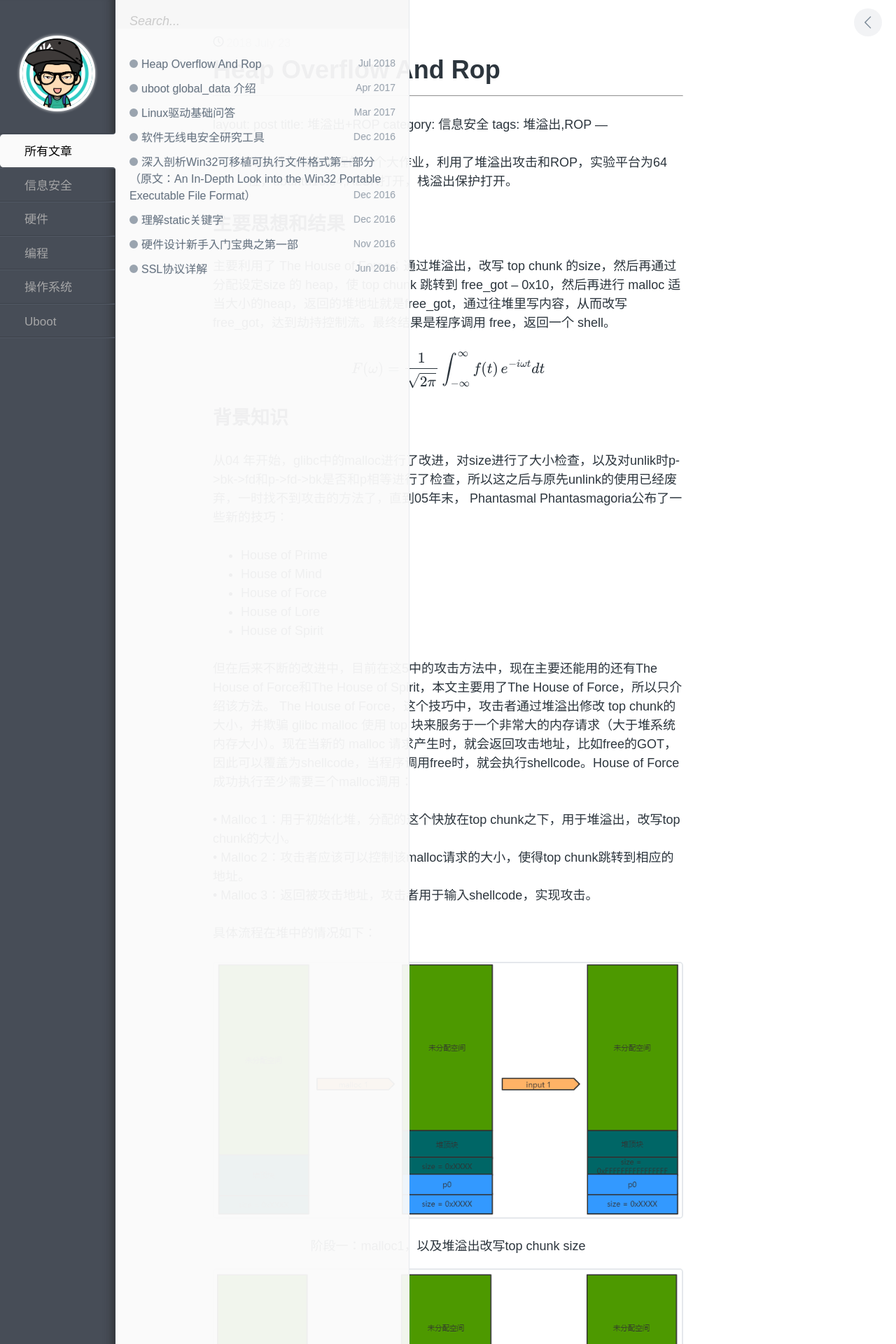
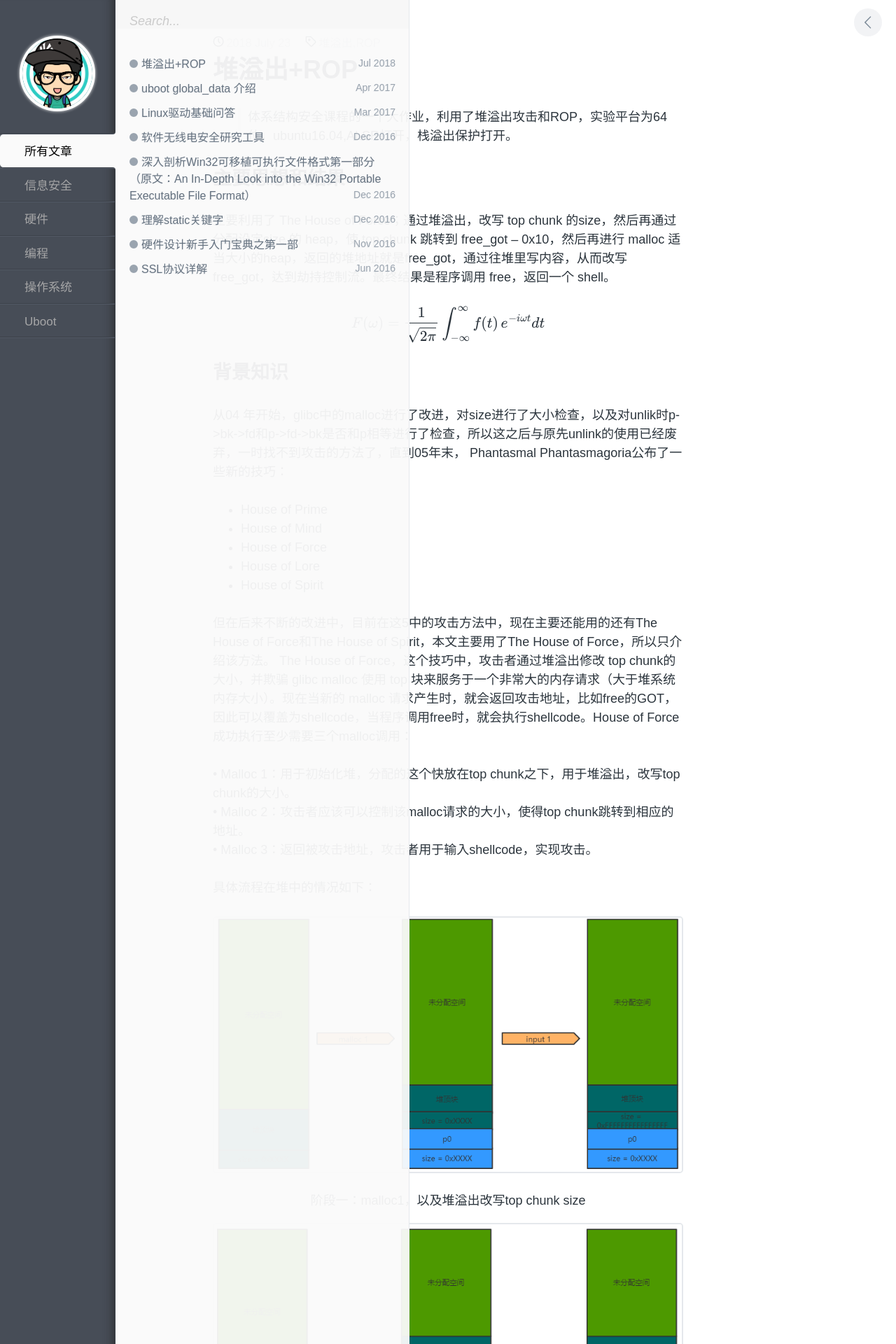
Before and after one commit to gaochengsi/doc, a Jekyll site: the page built from _posts/security/2018-7-23-heap-overflow-and-ROP.md, in a window 1280 px wide. Shown: the top 1920 px of the page at 70% size. Built offline with Jekyll 4.4.1, drawn with Linux system fonts in a browser that asks for light colours; our own code applies the rules of GitHub Pages for plain Markdown files; formulas are drawn with MathJax 3; some of the changed lines change nothing that is shown.

Commit message:
modified:   _layouts/post.html 	modified:   _posts/security/2018-7-23-heap-overflow-and-ROP.md

```diff
--- a/_layouts/post.html
+++ b/_layouts/post.html
@@ -10,6 +10,7 @@
 		{% endif %}
 	</div>
   <h1 id="post__title" data-identifier="{{ page.date | date: "%Y%m%d" }}">{{ page.title }}</h1>
+  <script type="text/javascript" src="http://cdn.mathjax.org/mathjax/latest/MathJax.js?config=default"></script>
   {{ content }}
 </article> <!-- end #post__content -->
 
--- a/_posts/security/2018-7-23-heap-overflow-and-ROP.md
+++ b/_posts/security/2018-7-23-heap-overflow-and-ROP.md
@@ -1,6 +1,3 @@
-
-<script type="text/javascript" src="http://cdn.mathjax.org/mathjax/latest/MathJax.js?config=default"></script>
-
 ---
 layout: post
 title: 堆溢出+ROP
```
